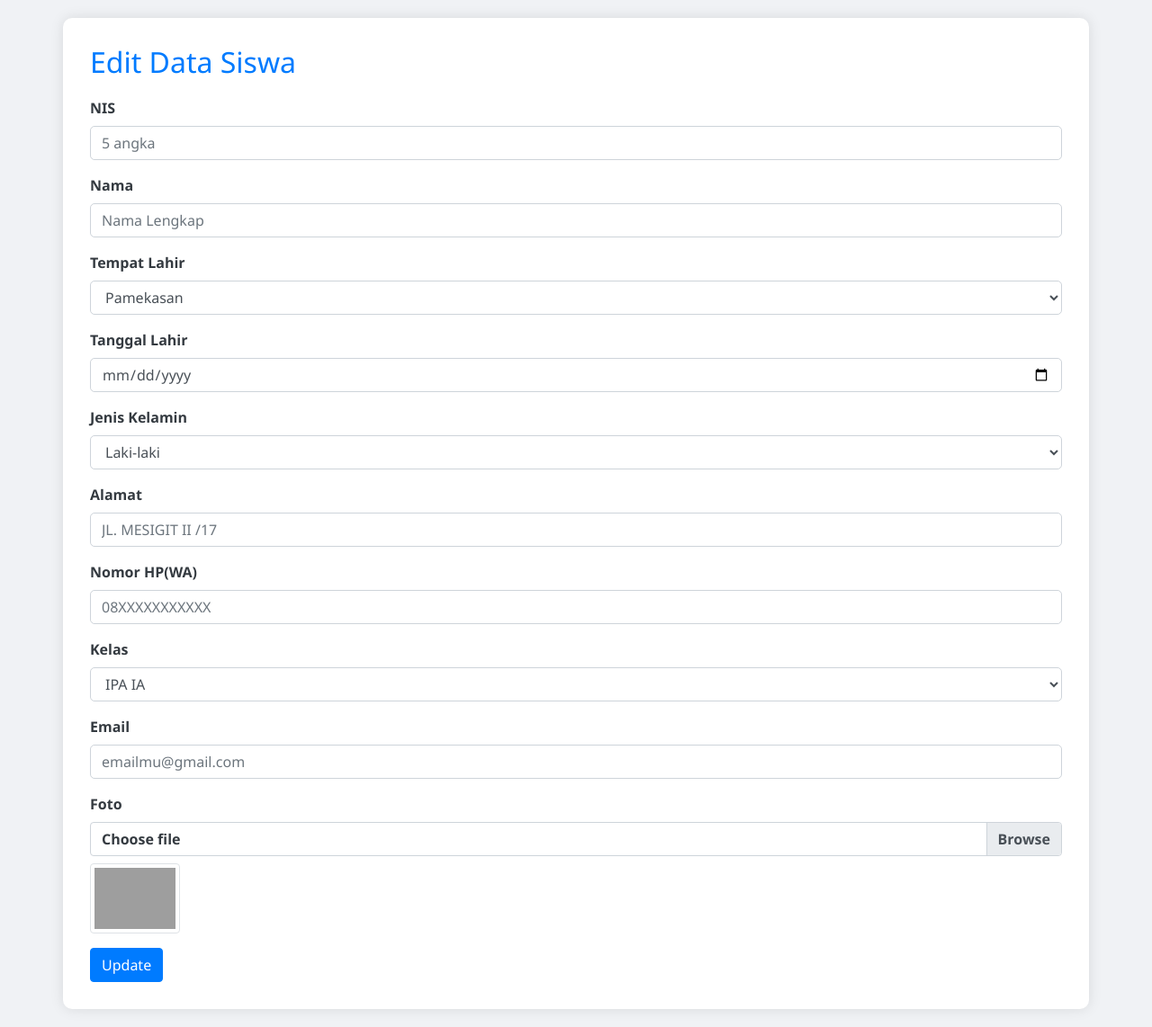
After one commit to MohAgusGunawan/kartu-siswa, a Laravel app: template resources/views/form/edit.blade.php in a window 1280 px wide. The commit adds this page. Shown: the whole page at 90% size. Run offline with Laravel 10, Linux system fonts and the light colour scheme; the template is opened without the code that fills it, so the values that code supplies are empty; grey boxes are pictures that could not be loaded.

Commit message:
fitur baru

```diff
--- a/app/Models/Siswa.php
+++ b/app/Models/Siswa.php
@@ -20,6 +20,7 @@ class Siswa extends Model
         'alamat',
         'wa',
         'kelas',
+        'email',
         'foto'
     ];
 
--- /dev/null
+++ b/public/css/edit.css
@@ -0,0 +1,47 @@
+body {
+    background-color: #f0f2f5;
+    font-family: "Segoe UI", Tahoma, Geneva, Verdana, sans-serif;
+    color: #495057;
+}
+.container {
+    background-color: #ffffff;
+    padding: 30px;
+    border-radius: 10px;
+    box-shadow: 0 0 15px rgba(0, 0, 0, 0.1);
+    margin-top: 20px;
+    margin-bottom: 20px;
+}
+h2 {
+    color: #007bff;
+    margin-bottom: 20px;
+}
+.form-group label {
+    font-weight: bold;
+    color: #343a40;
+}
+.form-control {
+    border-radius: 5px;
+}
+.btn-primary {
+    background-color: #007bff;
+    border-color: #007bff;
+    transition: background-color 0.3s, border-color 0.3s;
+}
+.btn-primary:hover {
+    background-color: #0056b3;
+    border-color: #004085;
+}
+.custom-file-label::after {
+    content: "Browse";
+}
+.custom-file-input:lang(en) ~ .custom-file-label::after {
+    content: "Browse";
+}
+.alert {
+    margin-top: 20px;
+}
+.img-preview {
+    max-width: 100px;
+    height: auto;
+    margin-top: 10px;
+}
--- /dev/null
+++ b/public/js/edit.js
@@ -0,0 +1,15 @@
+// Untuk menampilkan nama file yang dipilih
+$('.custom-file-input').on('change', function () {
+    var fileName = $(this).val().split('\\').pop();
+    $(this).next('.custom-file-label').html(fileName);
+});
+
+// Untuk menampilkan gambar yang dipilih
+function previewImage(event) {
+    var reader = new FileReader();
+    reader.onload = function () {
+        var output = document.getElementById('img-preview');
+        output.src = reader.result;
+    };
+    reader.readAsDataURL(event.target.files[0]);
+}
--- /dev/null
+++ b/resources/views/form/edit.blade.php
@@ -0,0 +1,95 @@
+<!DOCTYPE html>
+<html lang="en">
+<head>
+    <meta charset="UTF-8">
+    <meta name="viewport" content="width=device-width, initial-scale=1.0">
+    <title>Edit Siswa</title>
+    <!-- Tambahkan CSS Bootstrap atau custom CSS sesuai kebutuhan -->
+    <link rel="stylesheet" href="https://stackpath.bootstrapcdn.com/bootstrap/4.5.2/css/bootstrap.min.css">
+    <link rel="stylesheet" href="{{ asset('css/edit.css') }}">
+</head>
+<body>
+    <div class="container">
+        <h2>Edit Data Siswa</h2>
+
+        @if ($errors->any())
+            <div class="alert alert-danger">
+                <ul>
+                    @foreach ($errors->all() as $error)
+                        <li>{{ $error }}</li>
+                    @endforeach
+                </ul>
+            </div>
+        @endif
+
+        <form action="{{ route('form.update', $data->id) }}" method="POST" enctype="multipart/form-data">
+            @csrf
+            @method('PUT')
+
+            <div class="form-group">
+                <label for="nis">NIS</label>
+                <input type="number" class="form-control" id="nis" name="nis" min="10000" max="99999" placeholder="5 angka" value="{{ $data->nis }}" required>
+            </div>
+
+            <div class="form-group">
+                <label for="nama">Nama</label>
+                <input type="text" class="form-control" id="nama" name="nama" placeholder="Nama Lengkap" value="{{ $data->nama }}" required>
+            </div>
+            <div class="form-group">
+                <label for="tempat_lahir">Tempat Lahir</label>
+                <select class="form-control" id="tempat_lahir" name="tempat_lahir" required>
+                    <option value="Pamekasan" {{ $tempat_lahir == 'Pamekasan' ? 'selected' : '' }}>Pamekasan</option>
+                    <option value="Sumenep" {{ $tempat_lahir == 'Sumenep' ? 'selected' : '' }}>Sumenep</option>
+                    <option value="Sampang" {{ $tempat_lahir == 'Sampang' ? 'selected' : '' }}>Sampang</option>
+                </select>
+            </div>
+            <div class="form-group">
+                <label for="tanggal_lahir">Tanggal Lahir</label>
+                <input type="date" class="form-control" id="tanggal_lahir" name="tanggal_lahir" value="{{ $tanggal_lahir }}" onfocus="this.showPicker()" required>
+            </div>
+            <div class="form-group">
+                <label for="gender">Jenis Kelamin</label>
+                <select class="form-control" id="gender" name="gender" required>
+                    <option value="Laki-laki" {{ $data->gender == 'Laki-laki' ? 'selected' : '' }}>Laki-laki</option>
+                    <option value="Perempuan" {{ $data->gender == 'Perempuan' ? 'selected' : '' }}>Perempuan</option>
+                </select>
+            </div>
+            <div class="form-group">
+                <label for="alamat">Alamat</label>
+                <input type="text" class="form-control" id="alamat" name="alamat" maxlength="50" placeholder="JL. MESIGIT II /17" value="{{ $data->alamat}}" required>
+            </div>
+            <div class="form-group">
+                <label for="wa">Nomor HP(WA)</label>
+                <input type="number" class="form-control" id="wa" name="wa" pattern="[0-9]{10,15}" placeholder="08XXXXXXXXXXX" value="{{ $data->wa }}" required>
+            </div>
+            <div class="form-group">
+                <label for="kelas">Kelas</label>
+                <select class="form-control" id="kelas" name="kelas" required>
+                    <option value="IPA IA" {{ $data->kelas == 'IPA IA' ? 'selected' : '' }}>IPA IA</option>
+                    <option value="IPA IB" {{ $data->kelas == 'IPA IB' ? 'selected' : '' }}>IPA IB</option>
+                    <option value="IPA IC" {{ $data->kelas == 'IPA IC' ? 'selected' : '' }}>IPA IC</option>
+                </select>
+            </div>
+            <div class="form-group">
+                <label for="email">Email</label>
+                <input type="email" class="form-control" id="email" name="email" placeholder="emailmu@gmail.com" value="{{ $data->email }}" required>
+            </div>
+            <div class="form-group">
+                <label for="foto">Foto</label>
+                <div class="custom-file">
+                    <input type="file" class="custom-file-input" id="foto" name="foto" accept=".jpg, .jpeg, .png" onchange="previewImage(event)">
+                    <label class="custom-file-label" for="foto">Choose file</label>
+                </div>
+                <img id="img-preview" src="{{ asset('storage/' . $data->foto) }}" alt="Foto Pelajar" class="img-thumbnail img-preview mt-2">
+            </div>
+
+            <button type="submit" class="btn btn-primary">Update</button>
+        </form>
+    </div>
+
+    <script src="https://code.jquery.com/jquery-3.5.1.slim.min.js"></script>
+    <script src="https://cdn.jsdelivr.net/npm/@popperjs/core@2.9.3/dist/umd/popper.min.js"></script>
+    <script src="https://stackpath.bootstrapcdn.com/bootstrap/4.5.2/js/bootstrap.min.js"></script>
+    <script src="{{ asset('js/edit.js') }}"></script>
+</body>
+</html>
```
Also changed, not shown: app/Http/Controllers/FormController.php (+75 -21 lines), app/Mail/FormSubmitted.php (added, +53 -0 lines), public/css/form.css (+5 -5 lines), resources/views/emails/form_submitted.blade.php (added, +12 -0 lines), resources/views/form.blade.php (+7 -1 lines), resources/views/partial/data.blade.php (+60 -12 lines), routes/web.php (+15 -0 lines), database/migrations/2024_10_10_052559_create_siswas_table.php, storage/app/public/images/siswa/1728742034.png (added), storage/app/public/images/siswa/670a46d075a2a.jpg (added), storage/app/public/images/siswa/670a8386368c0.jpg (added), storage/app/public/images/siswa/670a83f31cf78.jpg (added), storage/app/public/images/siswa/670a8445d6ddf.jpg (added), storage/app/public/images/siswa/mcSvpteGd15tpLLf0w795f1YBv6T27txuGjkuDpm.png (added), 2 other files.
